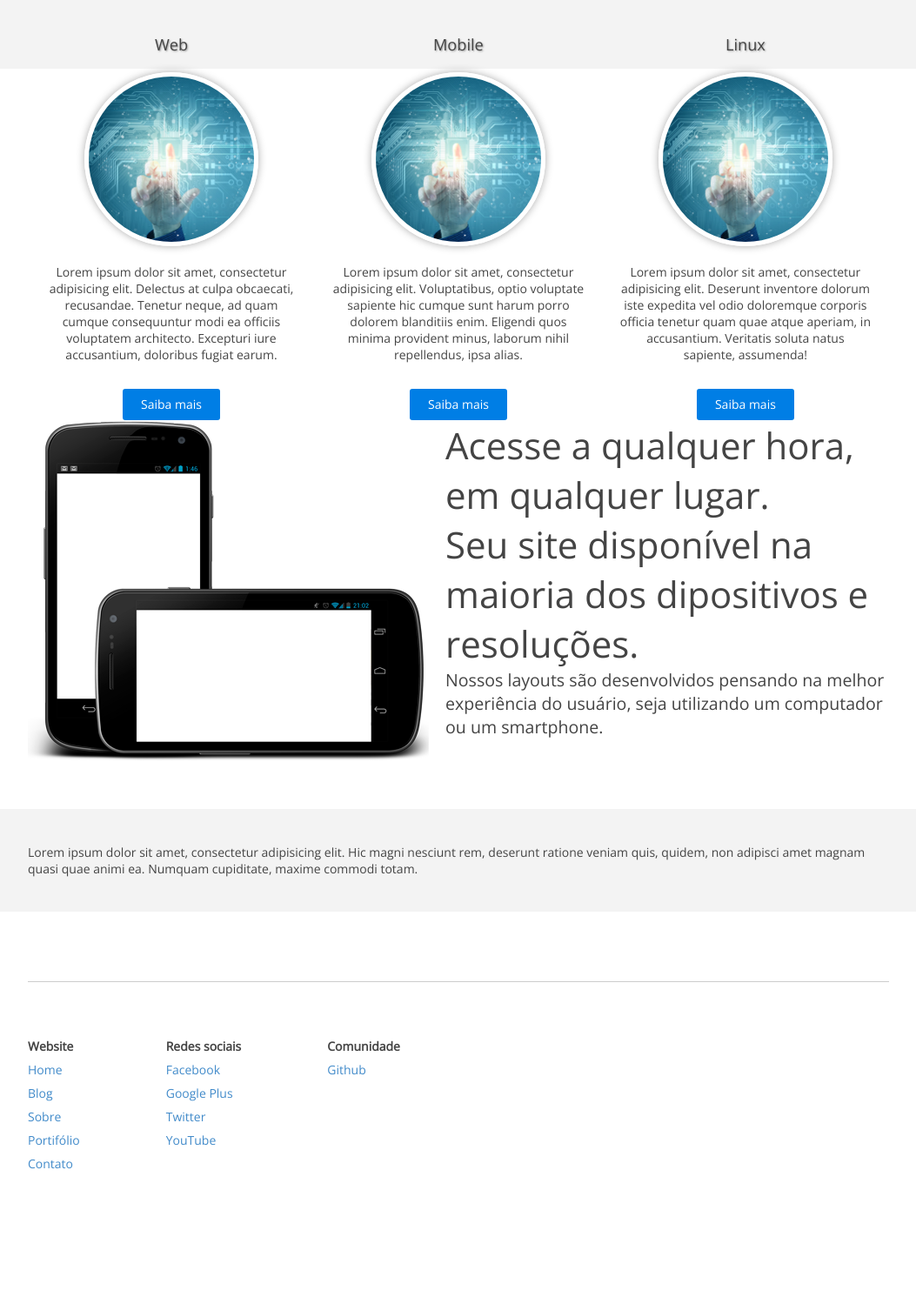
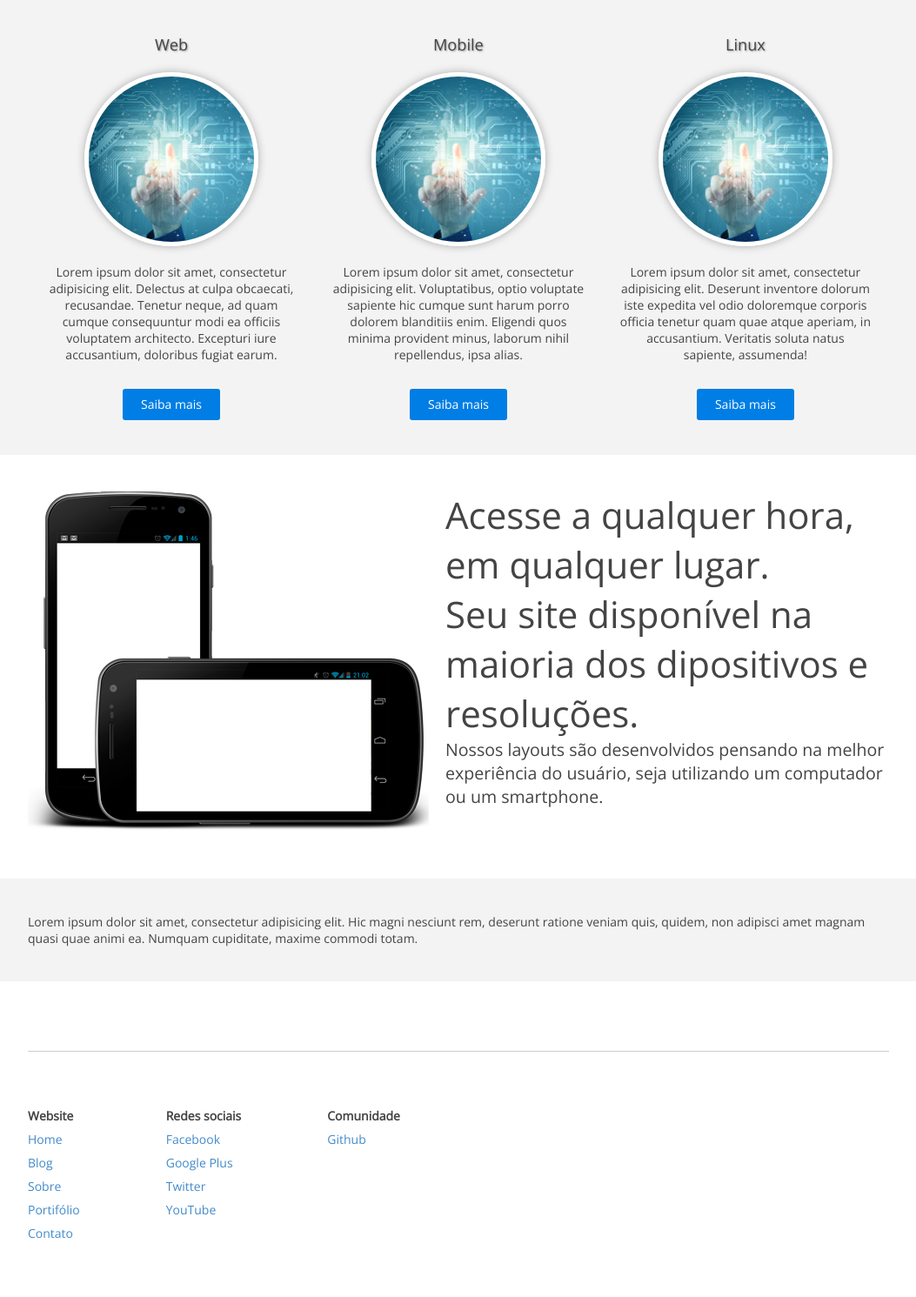
Before and after one commit to edvaldoszy/edvaldotsi.com, a PHP site: page / in a window 1280 px wide. Shown: the part 371-1862 px from the top of the page at 87% size, without its empty margins (113-1166 px from the left). Before the commit the page ends 1715 px from the top, so only its background shows below. Run offline with PHP 8.4, Linux system fonts and the light colour scheme.

Commit message:
Corrigido problema com float

```diff
--- a/site/index.php
+++ b/site/index.php
@@ -38,7 +38,7 @@
 		<main class="wrap-main responsive">
 			<section class="container responsive wrap-services">
 				<div class="content">
-					<div class="services clearfix text-center">
+					<div class="services text-center">
 						<div class="item">
 							<h2>Web</h2>
 							<img class="circle" src="/web/img/content/tech.jpg" alt="">
@@ -57,6 +57,7 @@
 							<p>Lorem ipsum dolor sit amet, consectetur adipisicing elit. Deserunt inventore dolorum iste expedita vel odio doloremque corporis officia tenetur quam quae atque aperiam, in accusantium. Veritatis soluta natus sapiente, assumenda!</p>
 							<a class="bt bt-more" href="#">Saiba mais</a>
 						</div>
+						<div class="clearfix"></div>
 					</div> <!-- .services -->
 				</div>
 			</section>
```
